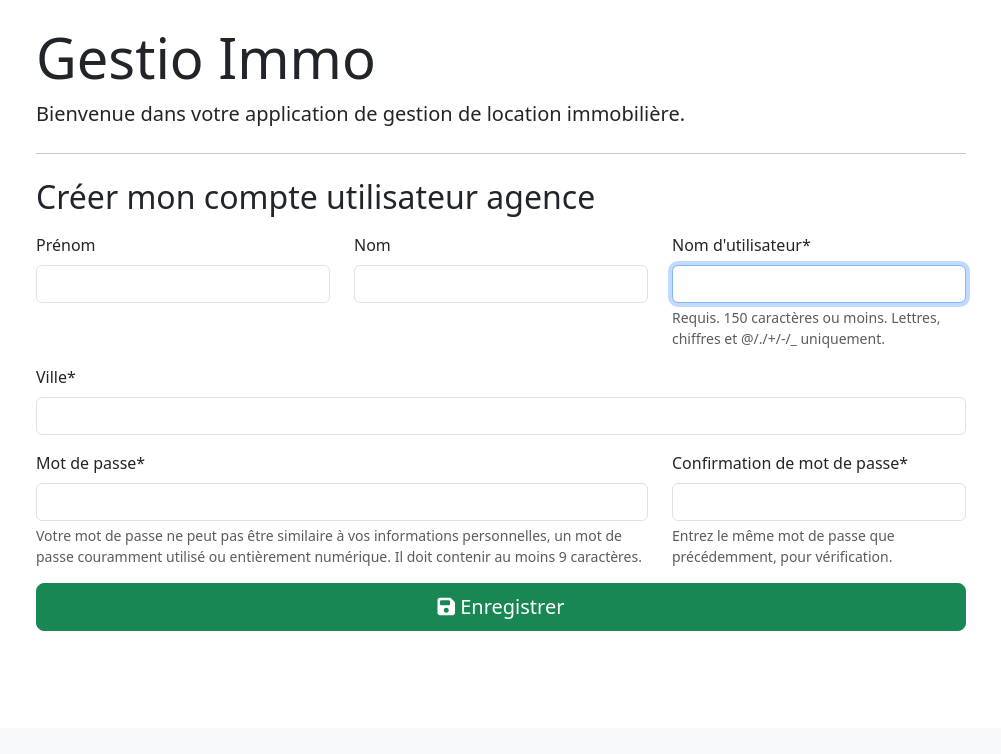
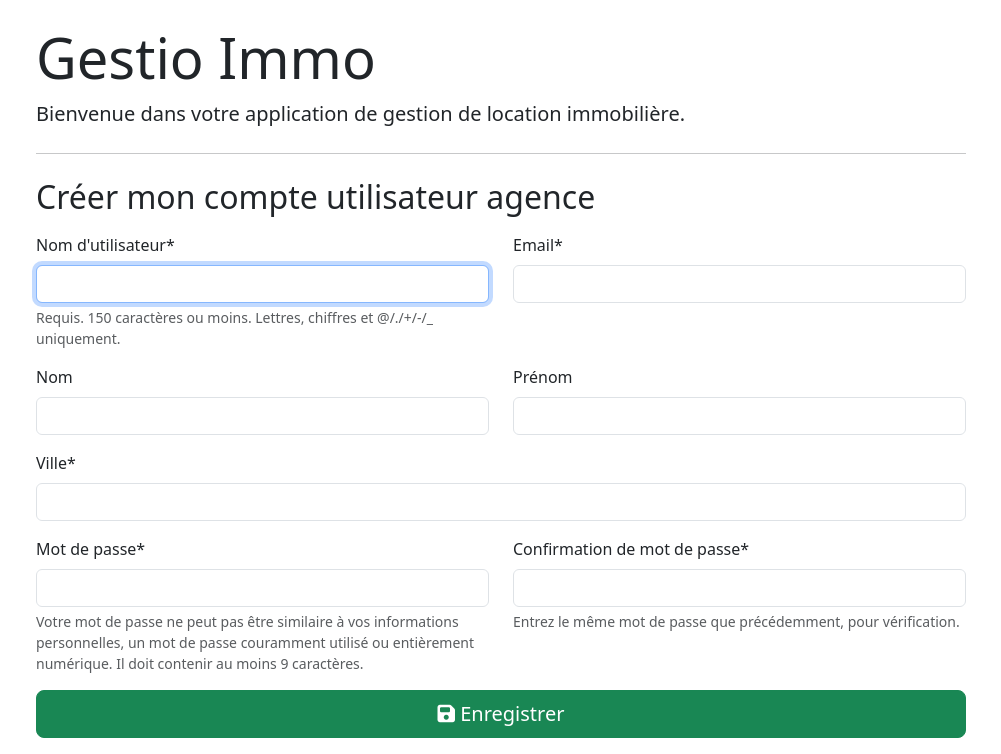
Before and after one commit to luciepellier/app_immo, a Django app: page /agency/ in a window 1280 px wide. Shown: the part 72-826 px from the top of the page, without its empty margins (139-1140 px from the left). Before the commit the page ends 703 px from the top, so only its background shows below. Run offline with Django 4.2, Linux system fonts and the light colour scheme; some libraries are stand-ins or nearby versions.

Commit message:
add email field required to Agency user form

```diff
--- a/gestion_immo/forms.py
+++ b/gestion_immo/forms.py
@@ -43,11 +43,15 @@ class AgencyForm(UserCreationForm):
                                     {'unique': 'Ce nom d\'utilisateur existe déjà. Merci d\'en saisir un autre.',
                                      'invalid': 'Entrez un nom d\'utilisateur valide. Cette valeur ne peut contenir que des lettres, des chiffres et des caractères @/./+/-/_.'
                                     },
-    )
+                                )
+    email = forms.EmailField(required = True, error_messages =
+                                    {
+                                     'invalid': 'Entrez une adresse e-mail valide.'
+                                    },)
 
     class Meta(UserCreationForm.Meta):
         model = Agency
-        fields = UserCreationForm.Meta.fields + ('username', 'first_name', 'last_name', 'city', 'password1', 'password2')
+        fields = UserCreationForm.Meta.fields + ('username', 'first_name', 'last_name', 'email', 'city', 'password1', 'password2')
         labels = {
             'first_name' : 'Prénom',
             'last_name' : 'Nom',
--- a/gestion_immo/templates/agency_management/agency_form.html
+++ b/gestion_immo/templates/agency_management/agency_form.html
@@ -11,22 +11,25 @@
     <form action="" method="post" autocomplete="off">
         {% csrf_token %}
         <div class="row">
-            <div class="col-md-4">
-                {{form.first_name|as_crispy_field}}
+            <div class="col-md-6">
+                {{form.username|as_crispy_field}}
             </div>
-            <div class="col-md-4">
+            <div class="col-md-6">
+                {{form.email|as_crispy_field}}
+            </div>
+            <div class="col-md-6">
                 {{form.last_name|as_crispy_field}}
             </div>
-            <div class="col-md-4">
-                {{form.username|as_crispy_field}}
+            <div class="col-md-6">
+                {{form.first_name|as_crispy_field}}
             </div>
             <div>
                 {{form.city|as_crispy_field}}
             </div>
-            <div class="col-md-8">
+            <div class="col-md-6">
                 {{form.password1|as_crispy_field}}
             </div>
-            <div class="col-md-4">
+            <div class="col-md-6">
                 {{form.password2|as_crispy_field}}
             </div>
         </div>
--- a/gestion_immo/templates/contract_management/contract_list.html
+++ b/gestion_immo/templates/contract_management/contract_list.html
@@ -3,7 +3,7 @@
 {% block content %}
 
 {% if user.is_authenticated %}
-    <p><i>Bonjour, {{ user.username }}.</i></p>
+    <p><i>Bonjour, {{ user.name }}.</i></p>
 
 <nav aria-label="breadcrumb">
     <ol class="breadcrumb p-3 bg-light">
--- a/gestion_immo/views.py
+++ b/gestion_immo/views.py
@@ -91,7 +91,7 @@ def occupant_delete(request,id):
 # Functions to get a list and add, edit and remove an Agency
 
 def agency_list(request):
-    context = {'agency_list' : Agency.objects.all().order_by('-first_name')}
+    context = {'agency_list' : Agency.objects.all().order_by('city')}
     return render(request, 'agency_management/agency_list.html', context)
 
 def agency_form(request, id=0):
@@ -107,10 +107,9 @@ def agency_form(request, id=0):
         return render(request, 'agency_management/agency_form.html', {'form':form})
     # manage post request
     else:
-        # if id is 0 a new payment is created
         if id == 0:
             form = AgencyForm(request.POST)
-        # otherwise the payment info is updated
+        # otherwise the info is updated
         else:
             agency = Agency.objects.get(pk=id)
             form = AgencyForm(request.POST, instance = agency)
```
